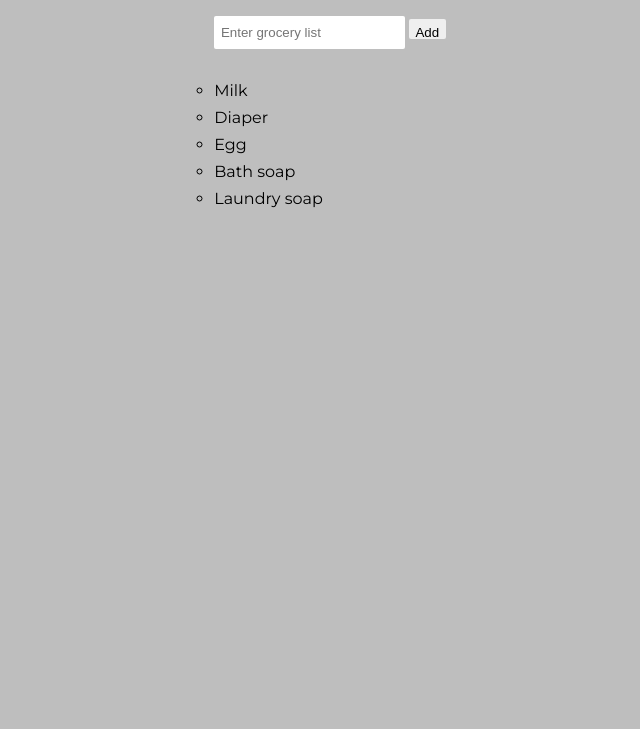
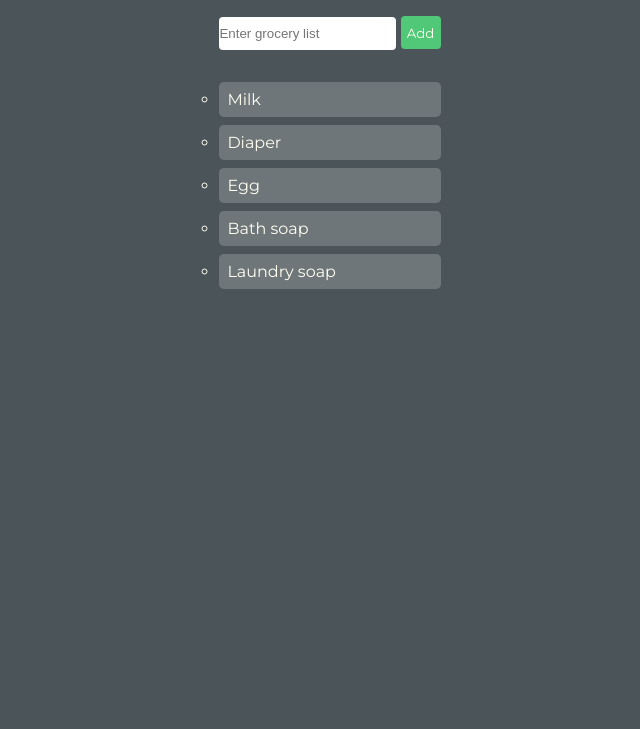
Before and after one commit to aldwin101/GrocerEase, a plain HTML site: page index.html in a window 1280 px wide. Shown: the part 71-800 px from the top of the page, without its empty margins (310-950 px from the left). Drawn offline with Linux system fonts and the light colour scheme.

Commit message:
Added style in the input, button and li tags

```diff
--- a/style.css
+++ b/style.css
@@ -5,7 +5,8 @@
 
 body {
     height: 100%;
-    background-color: #BEBEBE;
+    background-color: #4A5459;
+    color: #FFFFF0;
     font-family: montserrat;
 }
 
@@ -18,11 +19,21 @@ header, section {
     margin: 1em 0;
 }
 
-input, button {
-    height: 1.5em;
-    border-style: none;
-    border-radius: 2px;
-    padding: .5em;
+input {
+    height: 2.5em;
+    border: none;
+    border-radius: .3em;
+}
+
+button {
+    background-color: #50C878;
+    font-family: montserrat;
+    color: #FFFFF0;
+    border: none;
+    border-radius: .3em;
+    text-align: center;
+    height: 2.5em;
+    width: 3em;
 }
 
 ul {
@@ -31,5 +42,8 @@ ul {
 
 li {
     margin-bottom: .5em;
-
+    background-color: rgba(255, 255, 255, .2);
+    padding: .5em;
+    border: none;
+    border-radius: .3em;
 }
```
